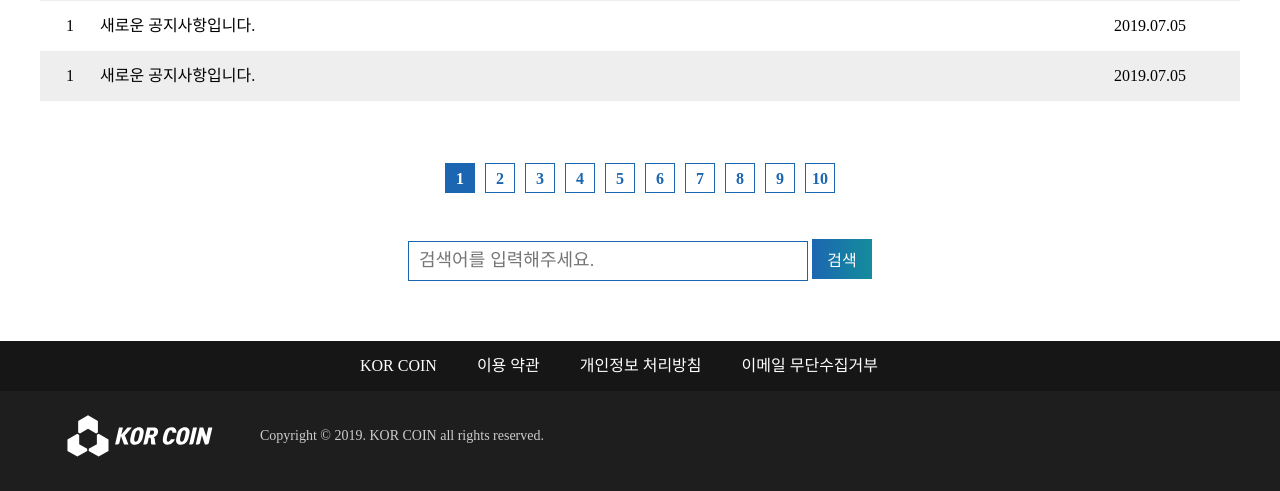
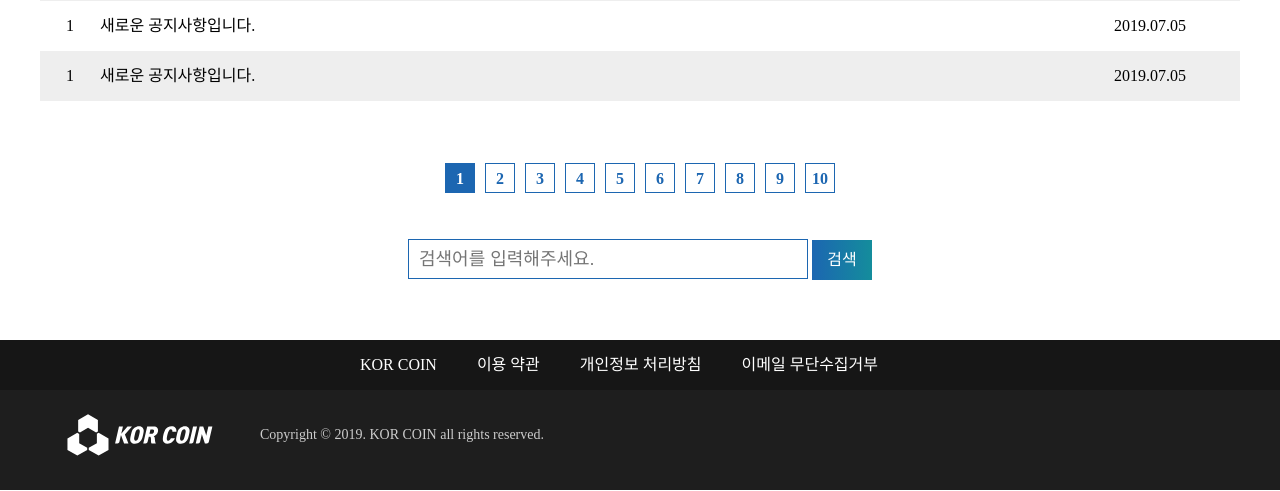
Before and after one commit to develer-kexweb/korcoin, a PHP site: page /notice-list.php in a window 1280 px wide. Shown: the part 807-1298 px from the top of the page. Run offline with PHP 8.4, Linux system fonts and the light colour scheme; some web fonts are replaced.

Commit message:
korcoin v3
공지사항및 로그인 코드 및 css 수정

```diff
--- a/css/responsive.css
+++ b/css/responsive.css
@@ -324,7 +324,7 @@
         margin:5px 1px;
         font-size: 14px;
     }
-    section .search > input[type=search]{
+    section .search > form > input[type=search]{
         width: 96%;
         margin:2%;
     }
--- a/css/style.css
+++ b/css/style.css
@@ -54,7 +54,8 @@ input[type=search]{
     border: 1px solid #1c66b1;
 }
 input[type=submit],
-input[type=button]{
+input[type=button],
+.button{
     background:  linear-gradient(to right,#1c66b1 ,#148d9c);
     border:0;
     color: #ffffff;
@@ -63,7 +64,8 @@ input[type=button]{
     cursor:pointer;
 }
 input[type=submit]:hover,
-input[type=button]:hover{
+input[type=button]:hover,
+.button:hover{
     background: linear-gradient(to right,#1e5288 ,#286969);
 }
 /* ---------------login------------------ */
@@ -100,10 +102,9 @@ input[type=button]:hover{
 }
 #login input[type=submit]{
     display: block;
-    width: 96%;
+    width: 100%;
     height: 40px;
-    margin: 0 2%;
-    margin-top: 20px;
+    margin-top: 40px;
 }
 #login-menu{
     width: 100%;
@@ -887,13 +888,11 @@ section .search{
     text-align: center;
     padding-top: 30px;
 }
-section .search > input[type=search]{
+section .search > form{
+    display:inline-block;
+}
+section .search > form > input[type=search]{
     width: 400px;
-    height: 40px;
-
-}
-section .search > input[type=submit]{
-    width: 60px;
     height: 40px;
 }
 .content-subject{
@@ -928,6 +927,12 @@ section .search > input[type=submit]{
 .bottom-button > input[type=submit]:last-child{
     right:0;
     position: absolute;
+}
+.search #search{
+    display: inline-block;
+    width: 60px;
+    height: 40px;
+    line-height: 40px;
 }
 /* ----------------- footer-------------------- */
 footer{
--- a/login.php
+++ b/login.php
@@ -16,8 +16,8 @@
             <input type="text" name="" id="kor-member-id" placeholder="이메일을 입력하세요">
             <label for="kor-member-pw">비밀번호</label>
             <input type="password" name="" id="kor-member-pw" placeholder="비밀번호를 입력하세요">
+            <input type="submit" value="로그인">
         </form>
-        <input type="submit" value="로그인">
     </div>
     <div id="login-menu">
         <a href="#">회원가입</a>
--- a/notice-list.php
+++ b/notice-list.php
@@ -77,8 +77,11 @@
         </ul>
     </div>
     <div class="search" id="notice-search">
+    <form action="">
         <input type="search" name="" id="" placeholder="검색어를 입력해주세요.">
-        <input type="submit" value="검색">
+    </form>
+    <a href="#" class="button" id="search">검색</a>
+
     </div>
 </section>
 <!------------------------- contents --------------------------->
```
